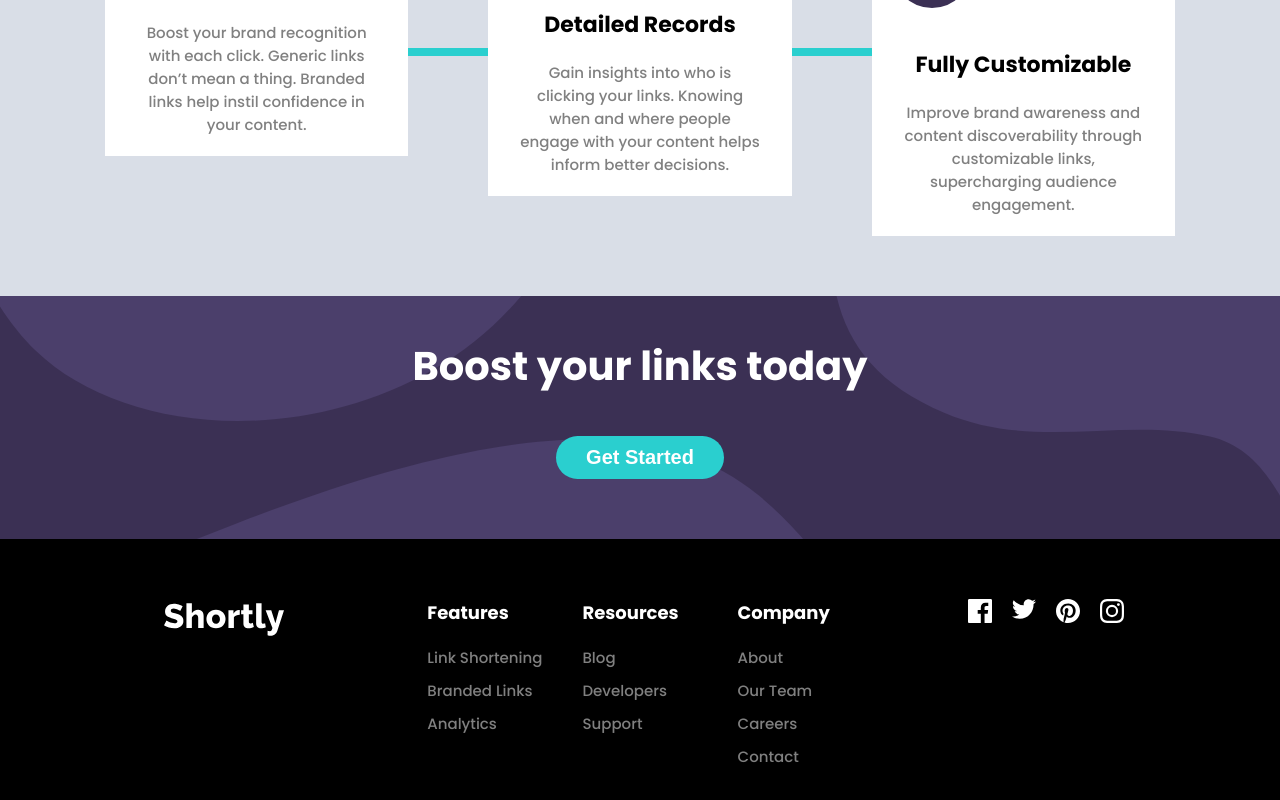
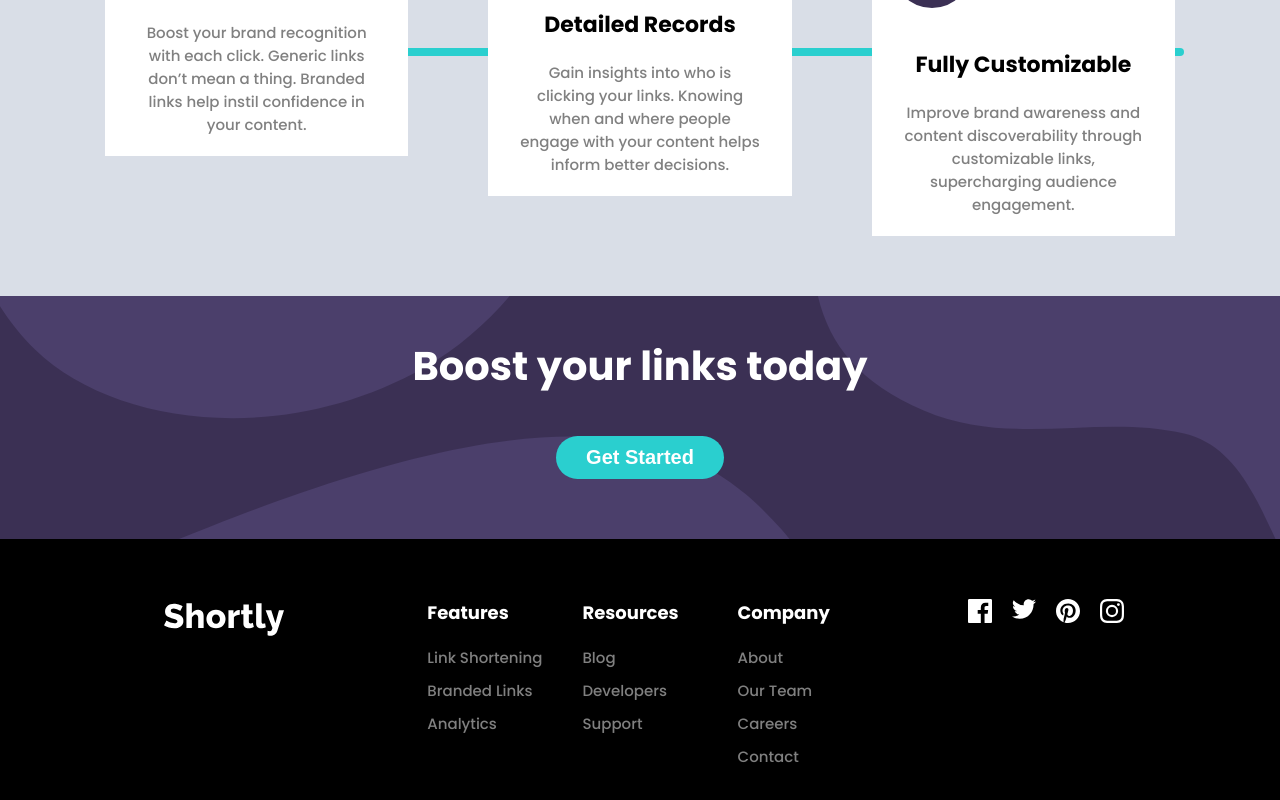
Before and after one commit to WaterColours02/url-shortening-api, a React (Create React App) app: page / in a window 1280 px wide. Shown: the part 1286-2086 px from the top of the page. Built offline with nearby package versions, Linux system fonts and the light colour scheme.

Commit message:
fix bg Lines

```diff
--- a/src/style.css
+++ b/src/style.css
@@ -444,6 +444,7 @@ body{
   margin-top: 60px;
   padding: 30px 0;
   background-image: url('../public/images/bg-boost-desktop.svg');
+  background-size: 110%;
   background-color: var(--DarkViolet);
   background-repeat: repeat;
 
@@ -886,10 +887,10 @@ body{
 
   .sections-features-detail-card-bg-line {
     height: 8px;
-    width: 50%;
+    width: 800px;
     background-color: var(--Cyan);
     /* position: relative; */
-    left: 25%
+    left: 30%
   }
 
   .shift-down-1 {
```
